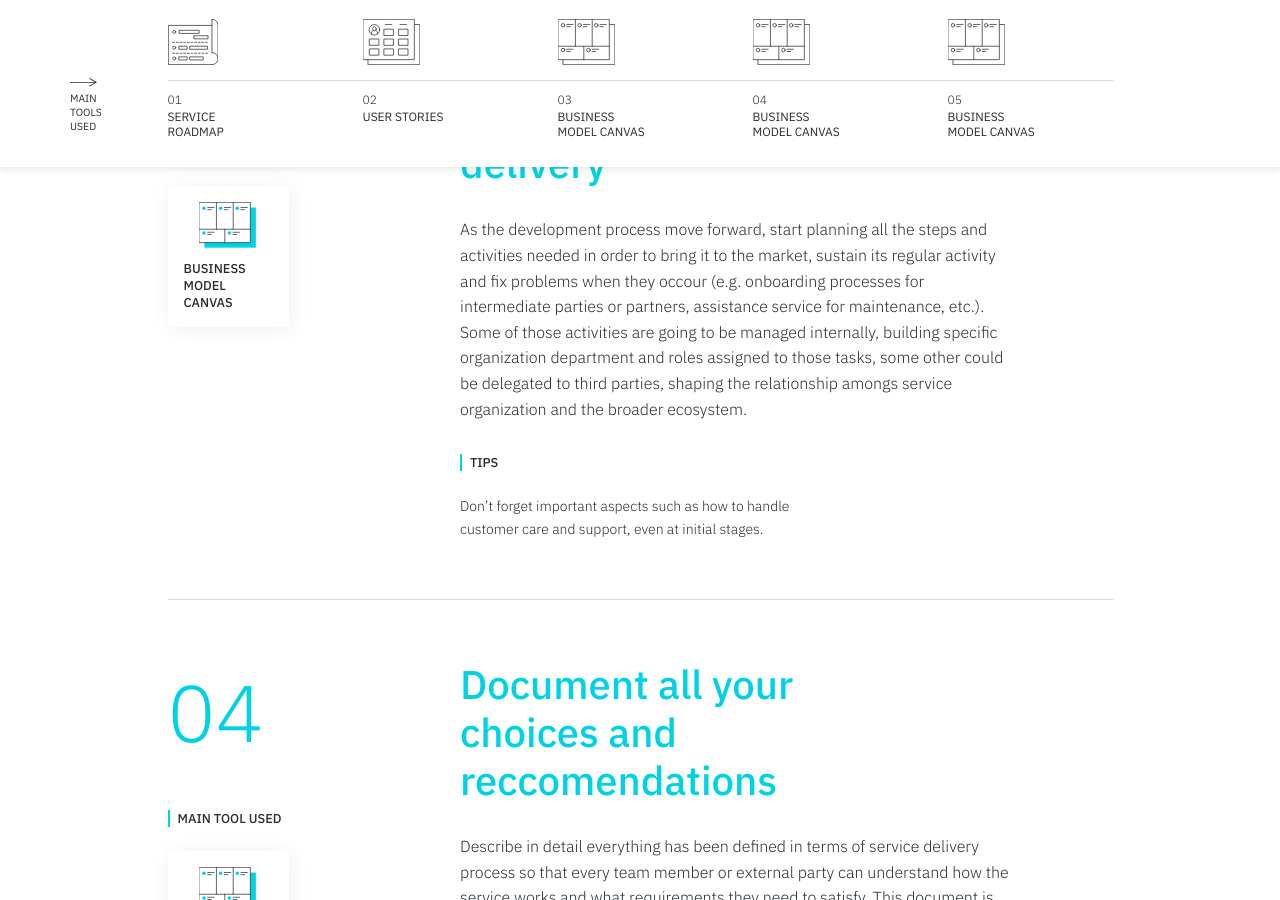
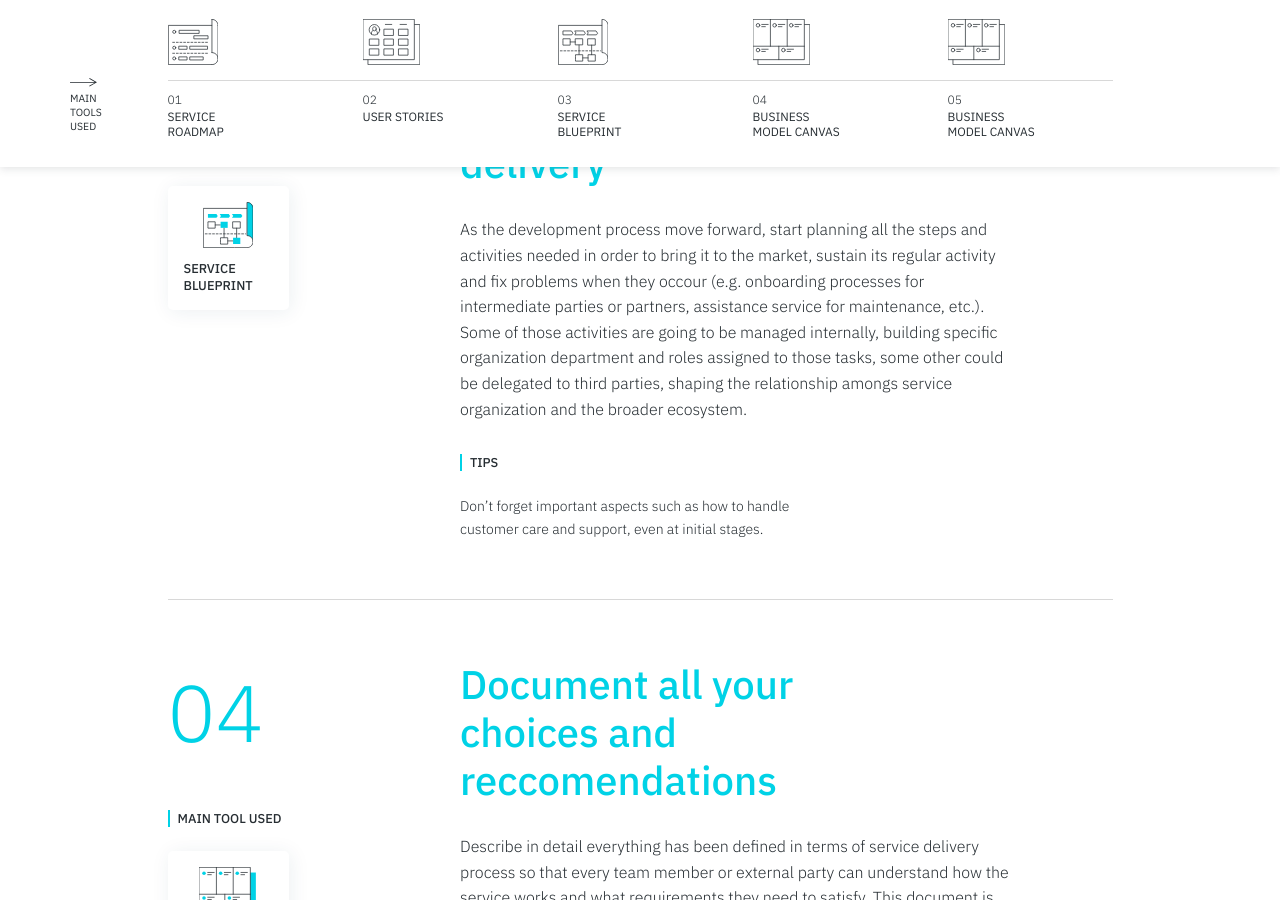
Before and after one commit to service-design-tools/sdt-website, a Jekyll site: the page built from _tutorials/how-to-make-a-digital-service-real.md, in a window 1280 px wide and 900 px high, scrolled down 2013 px. Built offline with Jekyll 4.4.1, drawn with Linux system fonts in a browser that asks for light colours.

Commit message:
Update tutorial “how-to-make-a-digital-service-real”

```diff
--- a/_tutorials/how-to-make-a-digital-service-real.md
+++ b/_tutorials/how-to-make-a-digital-service-real.md
@@ -46,7 +46,7 @@ steps:
       Don't forget important aspects such as how to handle customer care and
       support, even at initial stages.
     title: Design the internal workflow and assign roles for service delivery
-    tool: Business Model Canvas
+    tool: Service Blueprint
   - description: >-
       Describe in detail everything has been defined in terms of service
       delivery process so that every team member or external party can
```
